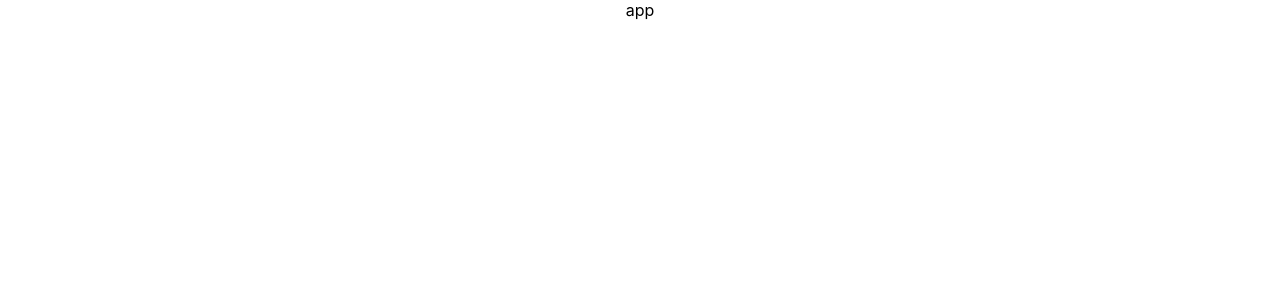
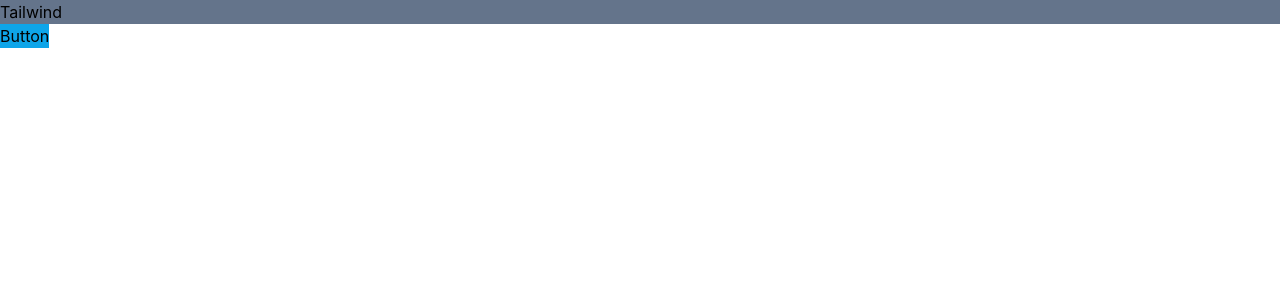
Before and after one commit to HussainShafayet/todo-app, a React (Create React App) app: page / in a window 1280 px wide. Shown: the top 300 px of the page. Built offline with nearby package versions, Linux system fonts and the light colour scheme.

Commit message:
add tailwind css

```diff
--- a/package.json
+++ b/package.json
@@ -35,5 +35,10 @@
       "last 1 firefox version",
       "last 1 safari version"
     ]
+  },
+  "devDependencies": {
+    "autoprefixer": "^10.4.19",
+    "postcss": "^8.4.38",
+    "tailwindcss": "^3.4.4"
   }
 }
--- /dev/null
+++ b/postcss.config.js
@@ -0,0 +1,6 @@
+module.exports = {
+  plugins: {
+    tailwindcss: {},
+    autoprefixer: {},
+  },
+}
--- a/public/index.html
+++ b/public/index.html
@@ -24,7 +24,7 @@
       work correctly both with client-side routing and a non-root public URL.
       Learn how to configure a non-root public URL by running `npm run build`.
     -->
-    <title>React App</title>
+    <title>Todo App</title>
   </head>
   <body>
     <noscript>You need to enable JavaScript to run this app.</noscript>
--- a/src/App.css
+++ b/src/App.css
@@ -1,38 +1,3 @@
-.App {
-  text-align: center;
-}
-
-.App-logo {
-  height: 40vmin;
-  pointer-events: none;
-}
-
-@media (prefers-reduced-motion: no-preference) {
-  .App-logo {
-    animation: App-logo-spin infinite 20s linear;
-  }
-}
-
-.App-header {
-  background-color: #282c34;
-  min-height: 100vh;
-  display: flex;
-  flex-direction: column;
-  align-items: center;
-  justify-content: center;
-  font-size: calc(10px + 2vmin);
-  color: white;
-}
-
-.App-link {
-  color: #61dafb;
-}
-
-@keyframes App-logo-spin {
-  from {
-    transform: rotate(0deg);
-  }
-  to {
-    transform: rotate(360deg);
-  }
-}
+@tailwind base;
+@tailwind components;
+@tailwind utilities;
--- a/src/App.js
+++ b/src/App.js
@@ -3,7 +3,8 @@ import './App.css';
 function App() {
   return (
     <div className="App">
-      app
+      <h1 className='bg-slate-500'>Tailwind</h1>
+      <button class="bg-sky-500/100 ...">Button</button>
     </div>
   );
 }
--- /dev/null
+++ b/tailwind.config.js
@@ -0,0 +1,10 @@
+// tailwind.config.js
+module.exports = {
+  content: [
+    "./src/**/*.{js,jsx,ts,tsx}",
+  ],
+  theme: {
+    extend: {},
+  },
+  plugins: [],
+}
```
Also changed, not shown: 1 other file (tests, documents, lock files or other folders).
